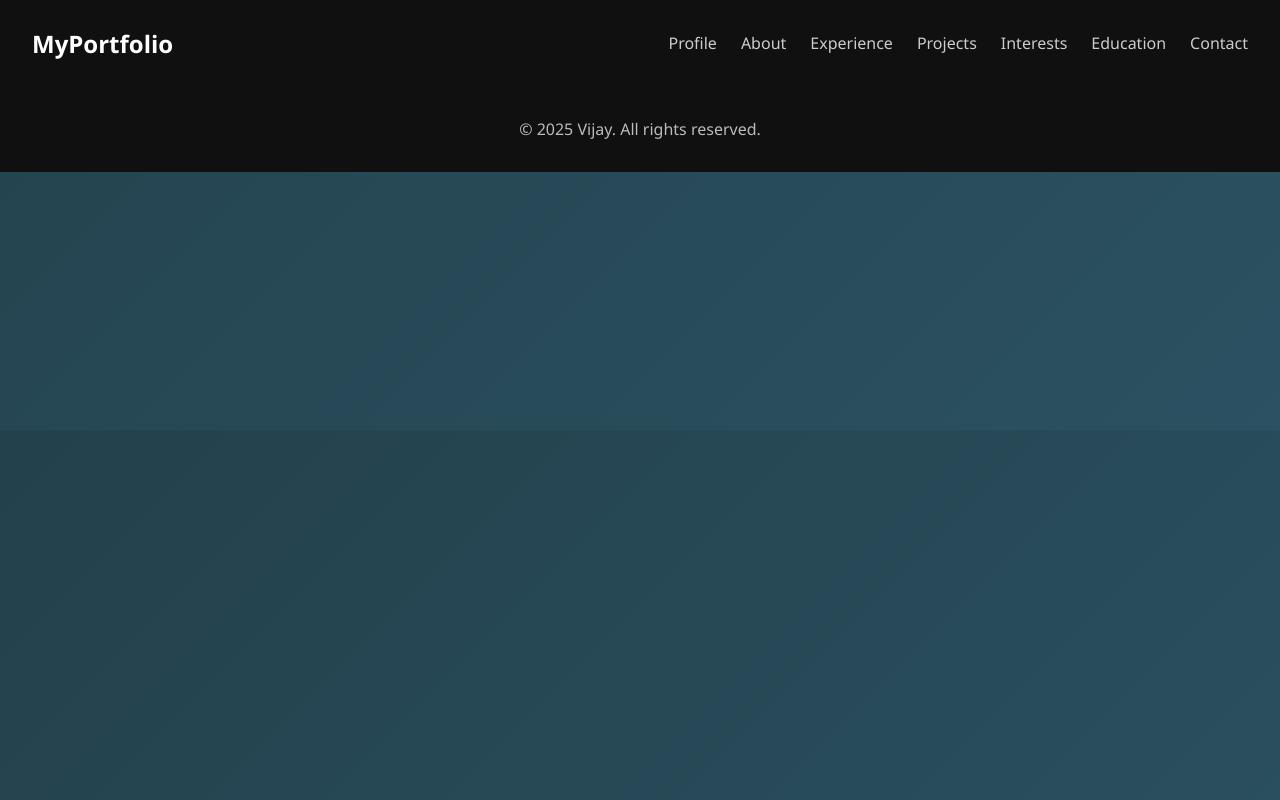
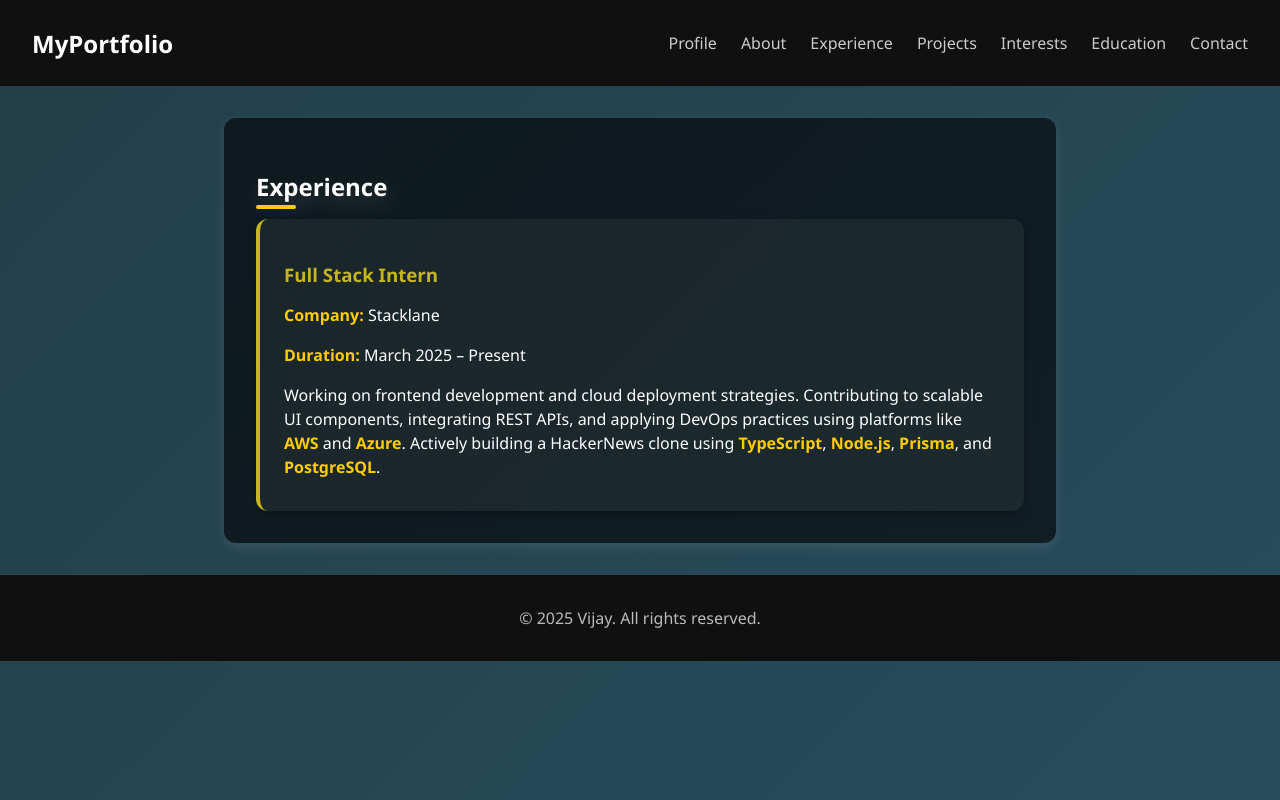
Before and after one commit to Vijaymj09/my-portfolio, a React (Vite) app: page /Experience in a window 1280 px wide. Built offline with nearby package versions, Linux system fonts and the light colour scheme.

Commit message:
Add Projects, Interests, and Experience pages with routing; enhance styling and layout

```diff
--- a/src/App.tsx
+++ b/src/App.tsx
@@ -7,6 +7,9 @@ import Navbar from "./components/Navbar"; // assuming your Navbar is here
 import Contact from "./pages/Contact";
 import Footer from "./components/Footer";
 import Education from "./pages/Education";
+import Projects from "./pages/Projects";
+import Interests from "./pages/Interests";
+import Experience from "./pages/Experience";
 
 function App() {
   return (
@@ -16,6 +19,9 @@ function App() {
         <Route path="/" element={<Profile />} />
         <Route path="/about" element={<About />} />
         <Route path="/education" element={<Education />} />
+        <Route path="/projects" element={<Projects />} />
+        <Route path="/interests" element={<Interests />} />
+        <Route path="/Experience" element={<Experience />} />
 
         <Route path="/contact" element={<Contact />} />
       </Routes>
--- a/src/pages/Experience.tsx
+++ b/src/pages/Experience.tsx
@@ -0,0 +1,26 @@
+import React from 'react';
+import '../styles/Experience.css';
+
+const Experience: React.FC = () => (
+  <section className="work-section">
+    <h2>Experience</h2>
+
+    <div className="work-card">
+      <div className="work-details">
+        <h3>Full Stack Intern</h3>
+        <p><strong>Company:</strong> Stacklane</p>
+        <p><strong>Duration:</strong> March 2025 – Present</p>
+        <p>
+          Working on frontend development and cloud deployment strategies.
+          Contributing to scalable UI components, integrating REST APIs, and applying
+          DevOps practices using platforms like <strong>AWS</strong> and <strong>Azure</strong>.
+          Actively building a HackerNews clone using <strong>TypeScript</strong>, <strong>Node.js</strong>, <strong>Prisma</strong>, and <strong>PostgreSQL</strong>.
+        </p>
+      </div>
+    </div>
+
+
+  </section>
+);
+
+export default Experience;
--- a/src/pages/Interests.tsx
+++ b/src/pages/Interests.tsx
@@ -0,0 +1,24 @@
+import '../styles/interests.css'; // Importing the CSS file for styling
+
+const Interests = () => {
+  return (
+    <section className="interests-section">
+      <h1 className="interests-title">My Interests</h1>
+      <p className="interests-intro">
+        Outside of academics and projects, I love diving into creative and relaxing activities. Here are a few things I'm passionate about:
+      </p>
+
+      <ul className="interests-list">
+        <li>🌐 Web Development – Building fast, responsive, and scalable websites.</li>
+        <li>🎨 UI/UX Design – Crafting user experiences that feel intuitive and engaging.</li>
+        <li>🎯 Technical Events & Hackathons – Always eager to learn, compete, and collaborate.</li>
+        <li>🎬 Watching Movies – Especially thrillers, documentaries, and tech-based films.</li>
+        <li>📚 Reading Books – I enjoy books on technology, motivation, and fiction.</li>
+        <li>🎧 Listening to Music – Music helps me relax and focus while coding.</li>
+        <li>🏸 Sports – I enjoy playing and following sports to stay refreshed and balanced.</li>
+      </ul>
+    </section>
+  );
+};
+
+export default Interests;
--- a/src/pages/Projects.tsx
+++ b/src/pages/Projects.tsx
@@ -0,0 +1,47 @@
+import'../styles/projects.css';
+
+const Projects = () => {
+  return (
+    <section className="projects-section">
+      <h1 className="projects-title">My Projects</h1>
+
+      <div className="project-card">
+        <h2>Secured Forensic Evidence Management System</h2>
+        <p>
+          A forensic evidence system leveraging the immutability and transparency of blockchain along with the scalability of the MERN stack.
+        </p>
+        <ul>
+          <li>Provides tamper-proof storage, secure access, and real-time tracking.</li>
+          <li>User-friendly interface with strong accountability and legal compliance.</li>
+          <li>Built with React, Node.js, Express, MongoDB, and blockchain integration.</li>
+        </ul>
+      </div>
+
+      <div className="project-card">
+        <h2>Sentiment Analysis of Online Reviews</h2>
+        <p>
+          A Python-based tool for scraping, processing, and analyzing customer reviews from e-commerce platforms.
+        </p>
+        <ul>
+          <li>Used BeautifulSoup, TextBlob, Matplotlib, and Seaborn for NLP and visual insights.</li>
+          <li>Automatically classifies reviews as positive, neutral, or negative.</li>
+          <li>Helps businesses make data-driven decisions based on customer sentiment.</li>
+        </ul>
+      </div>
+
+      <div className="project-card">
+        <h2>True Feedback</h2>
+        <p>
+          A modern, secure platform for collecting anonymous feedback using Next.js 14.
+        </p>
+        <ul>
+          <li>Implemented real-time server actions and MongoDB for efficient data flow.</li>
+          <li>User authentication secured via JWT and Next-Auth.</li>
+          <li>Styled with Tailwind CSS and ShadcnUI for a sleek, responsive UI.</li>
+        </ul>
+      </div>
+    </section>
+  );
+};
+
+export default Projects;
--- /dev/null
+++ b/src/styles/Experience.css
@@ -0,0 +1,78 @@
+.work-section {
+  padding: 2rem;
+  max-width: 768px;
+  margin: 2rem auto;
+  background-color: rgba(0, 0, 0, 0.6); /* dark translucent background */
+  color: white;
+  border-radius: 12px;
+  box-shadow: 0 4px 12px rgba(255, 255, 255, 0.1);
+  transition: transform 0.3s ease, box-shadow 0.3s ease;
+  cursor: pointer;
+}
+
+.work-section:hover {
+  transform: translateY(-10px) scale(1.02);
+  box-shadow: 0 8px 20px rgba(255, 255, 255, 0.2);
+}
+
+.work-section h2 {
+  font-size: 1.5rem;
+  font-weight: 600;
+  margin-bottom: 1rem;
+  text-shadow: 0 8px 20px rgba(255, 255, 255, 0.2);
+  position: relative;
+  display: inline-block;
+}
+
+.work-section h2::after {
+  content: '';
+  position: absolute;
+  width: 40px;
+  height: 4px;
+  background-color: #ffcc00; /* Yellow underline */
+  bottom: -6px;
+  left: 0;
+  border-radius: 2px;
+}
+.work-section {
+  padding: 2rem;
+  color: #fff;
+}
+
+.work-card {
+  background: rgba(255, 255, 255, 0.05);
+  border-left: 4px solid #c5b522;
+  padding: 1.5rem;
+  border-radius: 12px;
+  display: flex;
+  gap: 1rem;
+  align-items: flex-start;
+  box-shadow: 0 4px 10px rgba(0, 0, 0, 0.2);
+  transition: 0.3s ease;
+}
+
+.work-card:hover {
+  background: rgba(255, 255, 255, 0.1);
+  transform: translateY(-4px);
+}
+
+.work-icon {
+  font-size: 2.5rem;
+  color: #c5b522;
+  margin-top: 4px;
+}
+
+.work-details h3 {
+  margin-bottom: 0.3rem;
+  color: #c5b522;
+}
+
+.work-details p {
+  line-height: 1.5;
+  margin-bottom: 0.5rem;
+  font-size: 1rem;
+}
+
+.work-details strong {
+  color: #ffcc00;
+}
--- /dev/null
+++ b/src/styles/Interests.css
@@ -0,0 +1,43 @@
+.interests-section {
+  min-height: 100vh;
+  padding: 4rem 2rem;
+  background-color: #0d1b2a;
+  color: #ffffff;
+  text-align: center;
+}
+
+.interests-title {
+  font-size: 2.5rem;
+  color: #00ffff;
+  margin-bottom: 1.5rem;
+}
+
+.interests-intro {
+  font-size: 1.1rem;
+  max-width: 700px;
+  margin: 0 auto 2.5rem;
+  color: #cccccc;
+}
+
+.interests-list {
+  list-style-type: none;
+  padding: 0;
+  max-width: 700px;
+  margin: 0 auto;
+  text-align: left;
+}
+
+.interests-list li {
+  font-size: 1.05rem;
+  margin-bottom: 1rem;
+  padding-left: 1.5rem;
+  position: relative;
+  color: #ddd;
+}
+
+.interests-list li::before {
+  content: "•";
+  color: #00ffff;
+  position: absolute;
+  left: 0;
+}
--- /dev/null
+++ b/src/styles/Projects.css
@@ -0,0 +1,44 @@
+.projects-section {
+  min-height: 100vh;
+  padding: 4rem 2rem;
+  background-color: #0d1b2a;
+  color: #ffffff;
+}
+
+.projects-title {
+  text-align: center;
+  font-size: 2.5rem;
+  color: #00ffff;
+  margin-bottom: 3rem;
+}
+
+.project-card {
+  background-color: #1a2639;
+  margin: 2rem auto;
+  padding: 2rem;
+  border-radius: 12px;
+  max-width: 800px;
+  box-shadow: 0 0 15px rgba(0, 255, 255, 0.15);
+  transition: transform 0.3s ease;
+}
+
+.project-card:hover {
+  transform: translateY(-5px);
+  box-shadow: 0 0 20px rgba(0, 255, 255, 0.25);
+}
+
+.project-card h2 {
+  color: #00ffff;
+  margin-bottom: 0.8rem;
+}
+
+.project-card p {
+  color: #ddd;
+  margin-bottom: 1rem;
+}
+
+.project-card ul {
+  list-style-type: disc;
+  padding-left: 1.2rem;
+  color: #ccc;
+}
```
